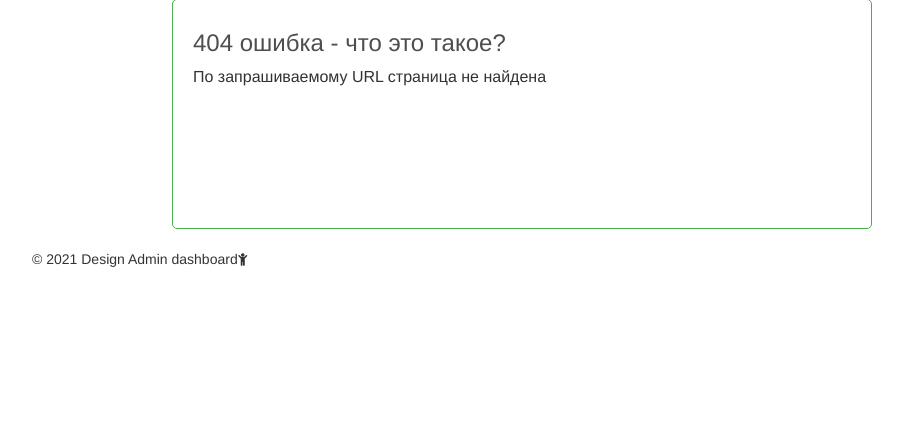
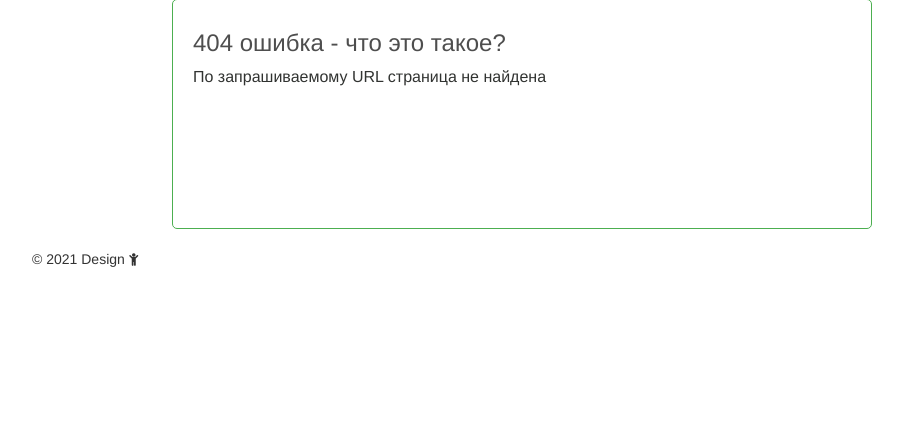
Before and after one commit to SillOlga/newsportal, a PHP site: page /admin/categoryAdmin in a window 1280 px wide. Shown: the part 164-607 px from the top of the page, without its empty margins (38-941 px from the left). Run offline with PHP 8.4, Linux system fonts and the light colour scheme; a user stored in the database is signed in.

```diff
--- a/admin/viewAdmin/error404.php
+++ b/admin/viewAdmin/error404.php
@@ -2,7 +2,7 @@
 <h2>404 ошибка  </h2>
 <article>
 
-    <h3>404 ошибка - что это такое? </h3>
+    <h3>404 ошибка - что это такое?</h3>
 <p>  По запрашиваемому URL страница не найдена</p>
 
 </article>
--- a/admin/viewAdmin/templates/layout.php
+++ b/admin/viewAdmin/templates/layout.php
@@ -47,10 +47,10 @@
 
         <div id="content" style="padding-top:20px; ">
 
-            <?php echo$content; ?>
+            <?php echo $content; ?>
     </div>
     <footer class="footer">
-        <p>&copy; 2021 Design Admin dashboard<i class="fa fa-child"></i></p>
+        <p>&copy; 2021 Design <i class="fa fa-child"></i></p>
     </footer>
     </div> <!-- /container -->
 </body>
--- a/model/Comments.php
+++ b/model/Comments.php
@@ -24,4 +24,3 @@ class Comments{
     }
 
 }
-?>
```
Also changed, not shown: admin/index.php (line endings or trailing spaces).
